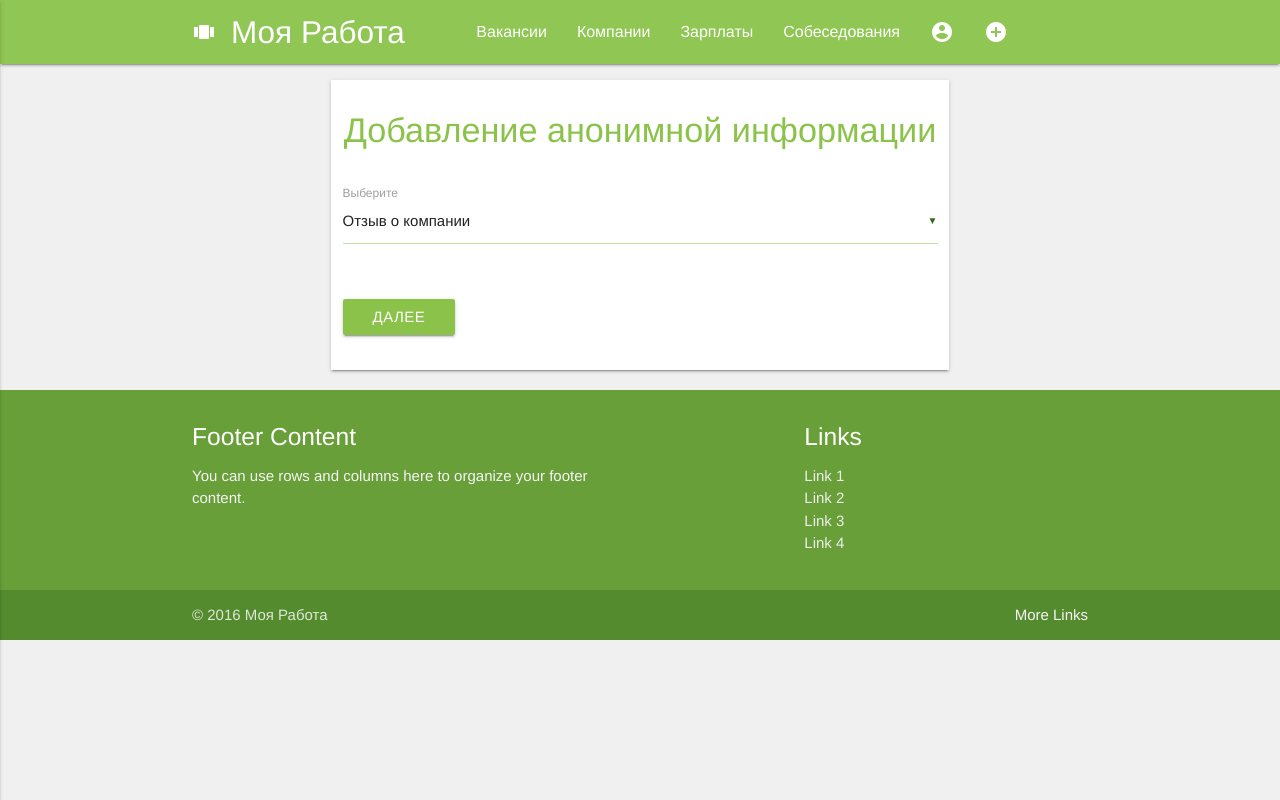
After one commit to Lookyan/goodwork, a Django app: page /add/ in a window 1280 px wide. The commit adds this page. Run offline with Django 3.2, Linux system fonts and the light colour scheme; the visitor is signed in with stand-in values (Sample User, id 1); some libraries are stand-ins or nearby versions; some web fonts are replaced.

Commit message:
add info view

```diff
--- a/goodwork/urls.py
+++ b/goodwork/urls.py
@@ -22,5 +22,7 @@ urlpatterns = [
     url(r'^job/$', 'work.views.jobs', name='jobs'),
     url(r'^job/(\d*)', 'work.views.job', name='job'),
     url(r'^signin/', 'work.views.signin', name='signin'),
-    url(r'^signup/', 'work.views.signup', name='signup')
+    url(r'^signup/', 'work.views.signup', name='signup'),
+    url(r'^settings/', 'work.views.settings', name='settings'),
+    url(r'^add/', 'work.views.add', name='add'),
 ]
--- a/static/style.css
+++ b/static/style.css
@@ -234,6 +234,10 @@ input[type=text]:focus:not([readonly]) {
     color: white;
 }
 
+.add-form span.caret {
+    color: #33691e;
+}
+
 .select-wrapper input.select-dropdown {
     border-bottom: 1px solid #c5e1a5;
 }
--- /dev/null
+++ b/templates/add.html
@@ -0,0 +1,32 @@
+{% extends "base.html" %}
+
+{% block main %}
+    <div class="row">
+        <div class="col s6 offset-s3">
+            <div class="section white z-depth-1">
+                <div class="row">
+                    <div class="col s12">
+                        <h4 class="center-align light-green-text">
+                            Добавление анонимной информации
+                        </h4>
+                    </div>
+                </div>
+                <div class="row">
+                    <div class="input-field col s12 add-form">
+                        <select>
+                            <option value="1" selected>Отзыв о компании</option>
+                            <option value="2">Уровень зарплаты</option>
+                            <option value="3">Отзыв о собеседовании</option>
+                        </select>
+                        <label>Выберите</label>
+                    </div>
+                </div>
+                <div class="row">
+                    <div class="input-field col s12">
+                        <button class="btn large light-green">Далее</button>
+                    </div>
+                </div>
+            </div>
+        </div>
+    </div>
+{% endblock %}
--- a/templates/base.html
+++ b/templates/base.html
@@ -45,13 +45,26 @@
                 </form>
             </div>
             <div class="right">
-                <a href="{% url 'signin' %}"><i class="material-icons tooltipped" data-position="bottom" data-delay="5" data-tooltip="
+                <a class="tooltipped" href="{% url 'add' %}" data-position="bottom" data-delay="5" data-tooltip="Добавить информацию">
+                    <i class="material-icons">add_circle</i>
+                </a>
+            </div>
+            <div class="right">
+                <a class="tooltipped" href="
+                {% if user.is_authenticated %}
+                {% url 'settings' %}
+                {% else %}
+                {% url 'signin' %}
+                {% endif %}
+                " data-position="bottom" data-delay="5" data-tooltip="
                 {% if user.is_authenticated %}
                     Перейти в аккаунт
                 {% else %}
                     Войти или зарегистрироваться
                 {% endif %}
-                ">account_circle</i></a>
+                ">
+                    <i class="material-icons">account_circle</i>
+                </a>
             </div>
 
             <li><a href="{% url 'jobs' %}">Вакансии</a></li>
--- /dev/null
+++ b/templates/settings.html
@@ -0,0 +1,5 @@
+{% extends "base.html" %}
+
+{% block main %}
+Настройки
+{% endblock %}
--- a/work/models.py
+++ b/work/models.py
@@ -68,6 +68,7 @@ class City(models.Model):
 
 
 class Review(models.Model):
+    user = models.ForeignKey(User, default=None)
     company = models.ForeignKey(Company)
     rating = models.PositiveSmallIntegerField(default=0)
     is_current_employee = models.BooleanField(default=False)
@@ -95,6 +96,7 @@ class Review(models.Model):
 
 
 class Salary(models.Model):
+    user = models.ForeignKey(User, default=None)
     job = models.ForeignKey('Job')
     company = models.ForeignKey('Company')
     value = models.IntegerField(default=0)
@@ -121,6 +123,7 @@ class Salary(models.Model):
 
 
 class Interview(models.Model):
+    user = models.ForeignKey(User, default=None)
     POSITIVE = '+'
     NEGATIVE = '-'
     NEUTRAL = '?'
--- a/work/views.py
+++ b/work/views.py
@@ -4,6 +4,7 @@ from django.shortcuts import render, redirect
 from django.contrib.auth import authenticate, login
 from django.contrib.auth.models import User
 from goodwork.forms import SignUpForm
+from django.contrib.auth.decorators import login_required
 
 
 def home(request):
@@ -46,3 +47,13 @@ def signup(request):
     else:
         form = SignUpForm()
     return render(request, 'signup.html', {'form': form})
+
+
+@login_required
+def settings(request):
+    return render(request, 'settings.html', {})
+
+
+@login_required
+def add(request):
+    return render(request, 'add.html', {})
```
Also changed, not shown: work/migrations/0006_auto_20160111_1323.py (added).
